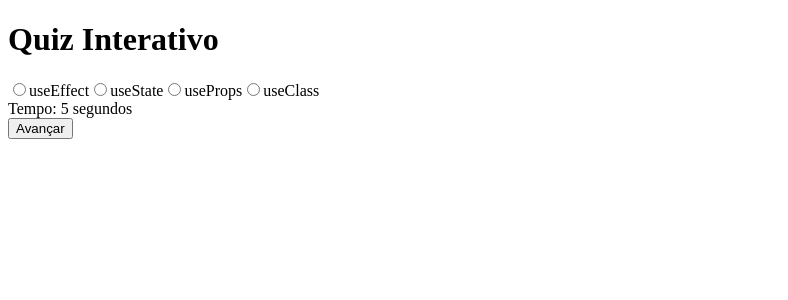
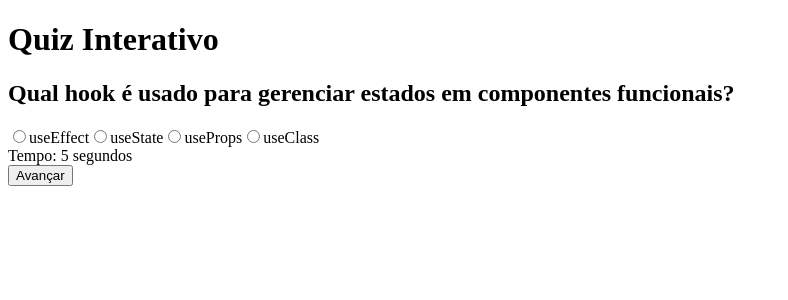
Before and after one commit to VitoriaAlvesR/quiz-interativo, a React (Vite) app: page / in a window 1280 px wide. Shown: the top 300 px of the page, without its empty margins (0-788 px from the left). Built offline with nearby package versions, Linux system fonts and the light colour scheme.

Commit message:
Correção de código

```diff
--- a/src/components/QuestionCard/index.jsx
+++ b/src/components/QuestionCard/index.jsx
@@ -17,7 +17,7 @@ function QuestionCard({ question, timeSpent, onAnswer }) {
 
   return (
     <div className="question-card">
-      <h2>{question.text}</h2>
+      <h2>{question.question}</h2>
       <div className="options">
         {question.options.map((option, index) => (
           <label key={index}>
```
